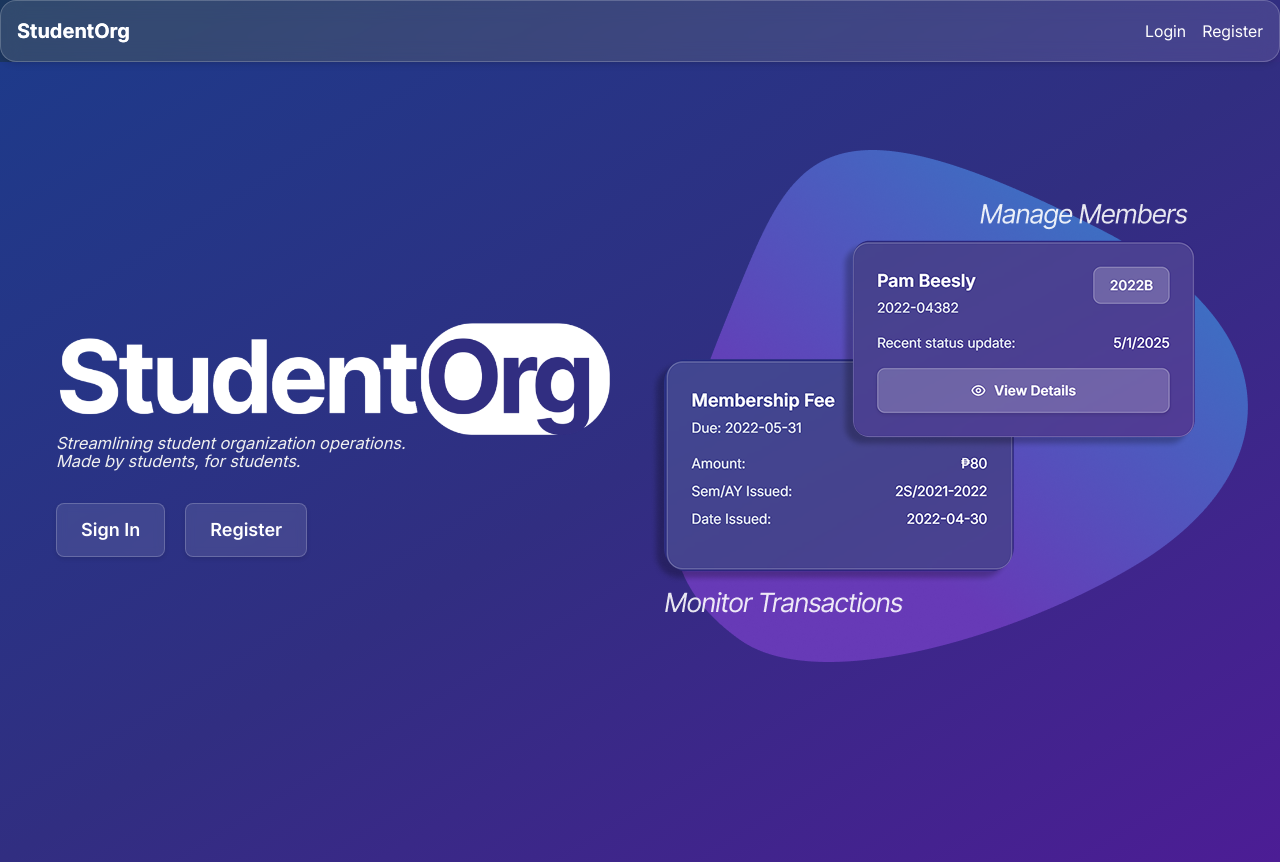
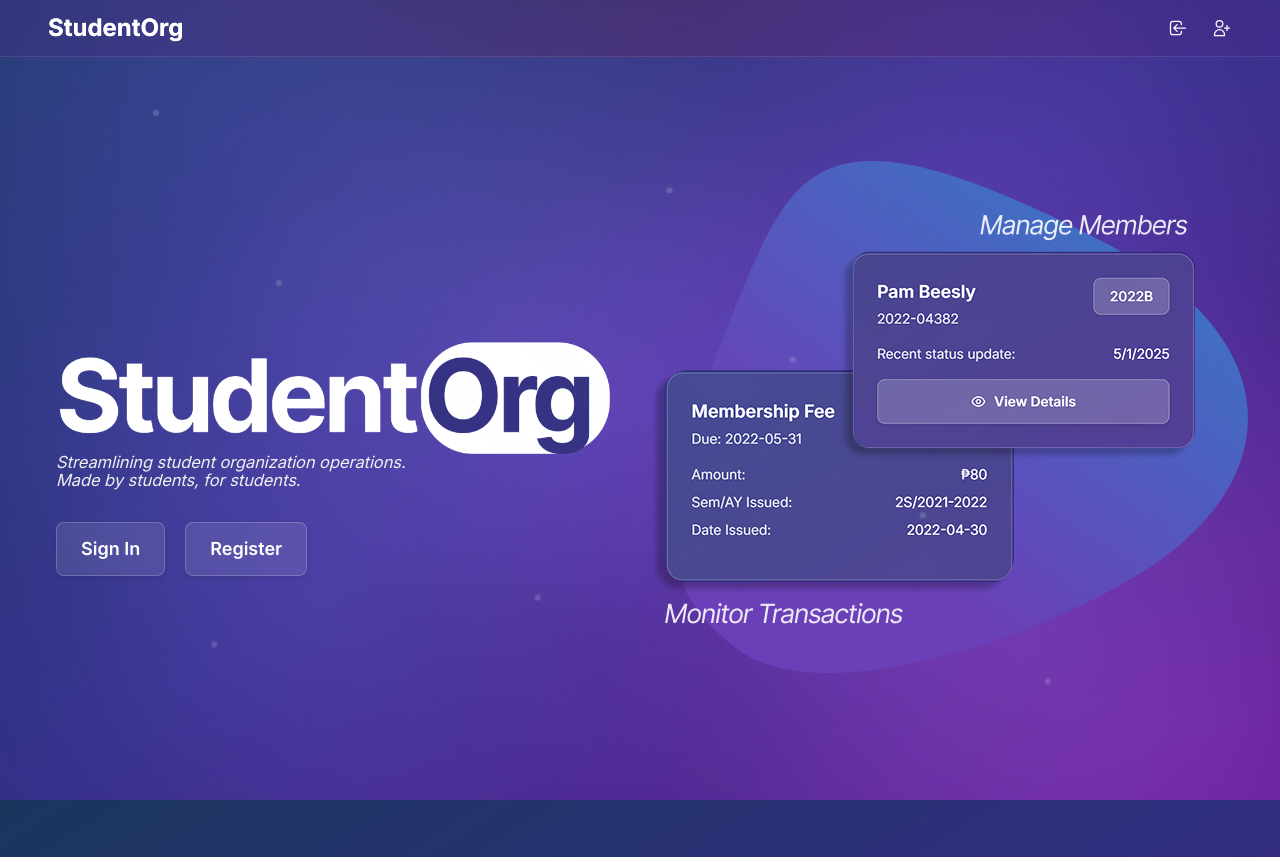
Before and after one commit to adrianneds/studentorg-management-system, a Svelte app: page /home in a window 1280 px wide. Built offline with nearby package versions, Linux system fonts and the light colour scheme.

Commit message:
ui: fix landing page

```diff
--- a/src/App.svelte
+++ b/src/App.svelte
@@ -29,9 +29,12 @@
 </script>
 
 <Router {url}>
+  <div class="bokeh-circle"></div>
+  <div class="bokeh-circle"></div>
+  <div class="bokeh-circle"></div>
   <Navbar />
   <LoadingOverlay />
-  <main class="min-h-screen bg-gradient-to-br from-blue-900 via-indigo-900 to-violet-900">
+  <main class="min-h-screen">
     <div class="container mx-auto px-4 py-6">
       <Route path="/" component={Home} />
       <Route path="/home" component={Home} />
--- a/src/app.css
+++ b/src/app.css
@@ -30,7 +30,123 @@ body {
   color: var(--text-primary);
   background: linear-gradient(to bottom right, #1a365d, #312e81, #5e1893);
   min-height: 100vh;
+  width: 100%;
+  overflow-y: auto;
   @apply antialiased;
+}
+
+/* Bokeh effect */
+body::before {
+  content: '';
+  position: fixed;
+  top: 0;
+  left: 0;
+  width: 100%;
+  height: 100%;
+  pointer-events: none;
+  z-index: 0;
+  background:
+    radial-gradient(circle at 10% 10%, rgba(79, 70, 229, 0.15) 0%, transparent 50%),
+    radial-gradient(circle at 20% 20%, rgba(99, 102, 241, 0.12) 0%, transparent 40%),
+    radial-gradient(circle at 30% 30%, rgba(139, 92, 246, 0.15) 0%, transparent 45%),
+    radial-gradient(circle at 40% 40%, rgba(167, 139, 250, 0.12) 0%, transparent 35%),
+    radial-gradient(circle at 50% 50%, rgba(124, 58, 237, 0.15) 0%, transparent 30%),
+    radial-gradient(circle at 60% 60%, rgba(147, 51, 234, 0.12) 0%, transparent 40%),
+    radial-gradient(circle at 70% 70%, rgba(168, 85, 247, 0.15) 0%, transparent 45%),
+    radial-gradient(circle at 80% 80%, rgba(192, 132, 252, 0.12) 0%, transparent 35%),
+    radial-gradient(circle at 90% 90%, rgba(217, 70, 239, 0.15) 0%, transparent 30%),
+    radial-gradient(circle at 15% 85%, rgba(79, 70, 229, 0.12) 0%, transparent 40%),
+    radial-gradient(circle at 85% 15%, rgba(139, 92, 246, 0.15) 0%, transparent 45%),
+    radial-gradient(circle at 25% 75%, rgba(167, 139, 250, 0.12) 0%, transparent 35%),
+    radial-gradient(circle at 75% 25%, rgba(124, 58, 237, 0.15) 0%, transparent 30%),
+    radial-gradient(circle at 35% 65%, rgba(147, 51, 234, 0.12) 0%, transparent 40%),
+    radial-gradient(circle at 65% 35%, rgba(168, 85, 247, 0.15) 0%, transparent 45%);
+}
+
+/* Floating particles */
+.floating-particles {
+  position: fixed;
+  top: 0;
+  left: 0;
+  width: 100%;
+  height: 100%;
+  pointer-events: none;
+  z-index: 0;
+}
+
+.particle {
+  position: absolute;
+  width: 6px;
+  height: 6px;
+  background: rgba(255, 255, 255, 0.3);
+  border-radius: 50%;
+  animation: float 15s infinite linear;
+  box-shadow: 0 0 10px rgba(255, 255, 255, 0.2);
+}
+
+.particle:nth-child(1) { left: 10%; top: 20%; animation-duration: 20s; }
+.particle:nth-child(2) { left: 20%; top: 40%; animation-duration: 25s; }
+.particle:nth-child(3) { left: 30%; top: 60%; animation-duration: 18s; }
+.particle:nth-child(4) { left: 40%; top: 80%; animation-duration: 22s; }
+.particle:nth-child(5) { left: 50%; top: 30%; animation-duration: 19s; }
+.particle:nth-child(6) { left: 60%; top: 50%; animation-duration: 23s; }
+.particle:nth-child(7) { left: 70%; top: 70%; animation-duration: 21s; }
+.particle:nth-child(8) { left: 80%; top: 90%; animation-duration: 24s; }
+.particle:nth-child(9) { left: 90%; top: 10%; animation-duration: 17s; }
+.particle:nth-child(10) { left: 15%; top: 85%; animation-duration: 26s; }
+
+@keyframes float {
+  0% {
+    transform: translateY(0) translateX(0);
+    opacity: 0.2;
+  }
+  25% {
+    opacity: 0.6;
+  }
+  50% {
+    transform: translateY(-100px) translateX(50px);
+    opacity: 0.8;
+  }
+  75% {
+    opacity: 0.6;
+  }
+  100% {
+    transform: translateY(0) translateX(0);
+    opacity: 0.2;
+  }
+}
+
+/* Subtle shimmer effect */
+.shimmer {
+  position: fixed;
+  top: 0;
+  left: 0;
+  width: 100%;
+  height: 100%;
+  pointer-events: none;
+  z-index: 0;
+  background: linear-gradient(
+    45deg,
+    transparent 0%,
+    rgba(255, 255, 255, 0.03) 50%,
+    transparent 100%
+  );
+  animation: shimmer 8s infinite linear;
+}
+
+@keyframes shimmer {
+  0% {
+    background-position: -200% 0;
+  }
+  100% {
+    background-position: 200% 0;
+  }
+}
+
+/* Base content z-index */
+main, .glass-card, .glass-button, .glass-input {
+  position: relative;
+  z-index: 1;
 }
 
 .glass-card {
@@ -189,7 +305,7 @@ body {
   display: block;
   width: 100%;
   position: relative;
-  max-height: calc(8 * 3.5rem); /* 8 rows * row height */
+  max-height: calc(6 * 3.5rem); /* 6 rows * row height */
   overflow-y: auto;
 }
 
@@ -427,28 +543,25 @@ html {
   width: 78vw;
 }
 
-.cud-modal-container {
-  display: flex;
-  flex-direction: row;
-  justify-content: center;
-  align-items: center;
-  height: 100%;
-  background-color: rgba(87, 84, 128, 0.5);
+/* Modal styles */
+.fixed.inset-0 {
+  position: fixed;
+  top: 0;
+  left: 0;
+  right: 0;
+  bottom: 0;
+  z-index: 999999;
 }
 
-.cud.glass-card {
-  background: rgba(255, 255, 255, 0.80);
+.fixed.inset-0 .glass-card {
+  position: relative;
+  z-index: 1000000;
 }
 
-.cud.glass-card form button {
-  background-color: rgba(52, 35, 130, 0.777);
-  transition: 0.3s;
-}
-
-.cud.glass-card form button:hover {
-  background-color: rgba(219, 216, 232, 0.777);
-  color: var(--secondary);
-  transition: 0.3s;
+/* Ensure base content stays below modal */
+main, .glass-card, .glass-button, .glass-input {
+  position: relative;
+  z-index: 1;
 }
 
 .cud-header {
@@ -531,3 +644,71 @@ div.left-col {
   flex-direction: row;
   width: 100vmax;
 }
+
+/* Center content */
+.container {
+  max-width: 1200px;
+  margin: 0 auto;
+  padding: 0 1rem;
+}
+
+main {
+  display: flex;
+  flex-direction: column;
+  align-items: center;
+  justify-content: center;
+  min-height: calc(100vh - 6rem);
+  width: 100%;
+}
+
+.max-w-7xl {
+  max-width: 80rem;
+  margin: 0 auto;
+  width: 100%;
+  padding: 0 1rem;
+}
+
+.glass-card {
+  width: 100%;
+  max-width: 100%;
+  margin: 0 auto;
+}
+
+.glass-table-container {
+  width: 100%;
+  overflow-x: auto;
+  margin: 0 auto;
+}
+
+.glass-table {
+  width: 100%;
+  margin: 0 auto;
+}
+
+.cud-container {
+  width: 100%;
+  display: flex;
+  justify-content: center;
+  align-items: center;
+}
+
+.cud-options-container {
+  display: flex;
+  justify-content: center;
+  align-items: center;
+  gap: 1rem;
+  width: 100%;
+}
+
+/* Center modal content */
+.fixed.inset-0 {
+  display: flex;
+  align-items: center;
+  justify-content: center;
+}
+
+.fixed.inset-0 .glass-card {
+  margin: 0 auto;
+  max-width: 32rem;
+  width: 100%;
+}
--- a/src/components/LoadingOverlay.svelte
+++ b/src/components/LoadingOverlay.svelte
@@ -3,13 +3,13 @@
 </script>
 
 {#if $loading}
-  <div class="fixed inset-0 bg-black/50 backdrop-blur-sm flex items-center justify-center z-50">
-    <div class="glass-card p-8 flex flex-col items-center">
+  <div class="fixed inset-0 bg-black/50 backdrop-blur-sm flex items-center justify-center z-[9999] min-h-screen">
+    <div class="glass-card p-8 flex flex-col items-center justify-center max-w-sm mx-auto my-auto">
       <svg class="animate-spin h-10 w-10 text-primary mb-4" xmlns="http://www.w3.org/2000/svg" fill="none" viewBox="0 0 24 24">
         <circle class="opacity-25" cx="12" cy="12" r="10" stroke="currentColor" stroke-width="4"></circle>
         <path class="opacity-75" fill="currentColor" d="M4 12a8 8 0 018-8V0C5.373 0 0 5.373 0 12h4zm2 5.291A7.962 7.962 0 014 12H0c0 3.042 1.135 5.824 3 7.938l3-2.647z"></path>
       </svg>
-      <p class="text-primary text-lg">{$loadingMessage || 'Loading...'}</p>
+      <p class="text-primary text-lg text-center">{$loadingMessage || 'Loading...'}</p>
     </div>
   </div>
 {/if}
--- a/src/components/Navbar.svelte
+++ b/src/components/Navbar.svelte
@@ -8,44 +8,67 @@
   }
 </script>
 
-<nav class="glass-card p-4">
-  <div class="max-w-7xl mx-auto flex justify-between items-center">
-    <Link to="/home" class="text-primary font-bold text-xl">StudentOrg</Link>
+<nav class="sticky top-0 z-50 backdrop-blur-lg bg-gradient-to-r from-purple-900/20 via-pink-900/20 to-purple-900/20 border-b border-white/10">
+  <div class="max-w-7xl mx-auto">
+    <div class="flex items-center justify-between px-8 py-3">
+      <Link to="/home" class="text-primary font-bold text-2xl bg-gradient-to-r from-purple-400 to-pink-400 bg-clip-text text-transparent hover:from-purple-300 hover:to-pink-300 transition-all duration-300">
+        StudentOrg
+      </Link>
 
-    <div class="flex items-center gap-4">
+      <div class="flex items-center space-x-6">
         {#if $auth}
           {#if $auth.type === 'organization'}
-          <Link to="/organization-dashboard" class="nav-link" let:active>
-            Dashboard
+            <Link to="/organization-dashboard" class="nav-link" let:active title="Dashboard">
+              <svg class="w-5 h-5" fill="none" stroke="currentColor" viewBox="0 0 24 24" stroke-width="1.5">
+                <path stroke-linecap="round" stroke-linejoin="round" d="M3 12l2-2m0 0l7-7 7 7M5 10v10a1 1 0 001 1h3m10-11l2 2m-2-2v10a1 1 0 01-1 1h-3m-6 0a1 1 0 001-1v-4a1 1 0 011-1h2a1 1 0 011 1v4a1 1 0 001 1m-6 0h6" />
+              </svg>
             </Link>
-          <Link to="/members" class="nav-link" let:active>
-            Members
+            <Link to="/members" class="nav-link" let:active title="Members">
+              <svg class="w-5 h-5" fill="none" stroke="currentColor" viewBox="0 0 24 24" stroke-width="1.5">
+                <path stroke-linecap="round" stroke-linejoin="round" d="M12 4.354a4 4 0 110 5.292M15 21H3v-1a6 6 0 0112 0v1zm0 0h6v-1a6 6 0 00-9-5.197M13 7a4 4 0 11-8 0 4 4 0 018 0z" />
+              </svg>
             </Link>
-          <Link to="/fees" class="nav-link" let:active>
-            Fees
+            <Link to="/fees" class="nav-link" let:active title="Fees">
+              <svg class="w-5 h-5" fill="none" stroke="currentColor" viewBox="0 0 24 24" stroke-width="1.5">
+                <path stroke-linecap="round" stroke-linejoin="round" d="M17 9V7a2 2 0 00-2-2H5a2 2 0 00-2 2v6a2 2 0 002 2h2m2 4h10a2 2 0 002-2v-6a2 2 0 00-2-2H9a2 2 0 00-2 2v6a2 2 0 002 2zm7-5a2 2 0 11-4 0 2 2 0 014 0z" />
+              </svg>
             </Link>
           {:else}
-          <Link to="/member-dashboard" class="nav-link" let:active>
-            Dashboard
+            <Link to="/member-dashboard" class="nav-link" let:active title="Dashboard">
+              <svg class="w-5 h-5" fill="none" stroke="currentColor" viewBox="0 0 24 24" stroke-width="1.5">
+                <path stroke-linecap="round" stroke-linejoin="round" d="M3 12l2-2m0 0l7-7 7 7M5 10v10a1 1 0 001 1h3m10-11l2 2m-2-2v10a1 1 0 01-1 1h-3m-6 0a1 1 0 001-1v-4a1 1 0 011-1h2a1 1 0 011 1v4a1 1 0 001 1m-6 0h6" />
+              </svg>
             </Link>
-          <Link to="/member-fees" class="nav-link" let:active>
-            My Fees
+            <Link to="/member-fees" class="nav-link" let:active title="My Fees">
+              <svg class="w-5 h-5" fill="none" stroke="currentColor" viewBox="0 0 24 24" stroke-width="1.5">
+                <path stroke-linecap="round" stroke-linejoin="round" d="M17 9V7a2 2 0 00-2-2H5a2 2 0 00-2 2v6a2 2 0 002 2h2m2 4h10a2 2 0 002-2v-6a2 2 0 00-2-2H9a2 2 0 00-2 2v6a2 2 0 002 2zm7-5a2 2 0 11-4 0 2 2 0 014 0z" />
+              </svg>
             </Link>
           {/if}
+          <div class="h-6 w-px bg-white/10 mx-4"></div>
           <button
             on:click={handleLogout}
-          class="glass-button"
+            class="glass-button flex items-center space-x-2"
+            title="Logout"
           >
-          Logout
+            <svg class="w-5 h-5" fill="none" stroke="currentColor" viewBox="0 0 24 24" stroke-width="1.5">
+              <path stroke-linecap="round" stroke-linejoin="round" d="M17 16l4-4m0 0l-4-4m4 4H7m6 4v1a3 3 0 01-3 3H6a3 3 0 01-3-3V7a3 3 0 013-3h4a3 3 0 013 3v1" />
+            </svg>
+            <span>Logout</span>
           </button>
         {:else}
-        <Link to="/login" class="nav-link" let:active>
-          Login
+          <Link to="/login" class="nav-link" let:active title="Login">
+            <svg class="w-5 h-5" fill="none" stroke="currentColor" viewBox="0 0 24 24" stroke-width="1.5">
+              <path stroke-linecap="round" stroke-linejoin="round" d="M11 16l-4-4m0 0l4-4m-4 4h14m-5 4v1a3 3 0 01-3 3H6a3 3 0 01-3-3V7a3 3 0 013-3h7a3 3 0 013 3v1" />
+            </svg>
           </Link>
-        <Link to="/register" class="nav-link" let:active>
-          Register
+          <Link to="/register" class="nav-link" let:active title="Register">
+            <svg class="w-5 h-5" fill="none" stroke="currentColor" viewBox="0 0 24 24" stroke-width="1.5">
+              <path stroke-linecap="round" stroke-linejoin="round" d="M18 9v3m0 0v3m0-3h3m-3 0h-3m-2-5a4 4 0 11-8 0 4 4 0 018 0zM3 20a6 6 0 0112 0v1H3v-1z" />
+            </svg>
           </Link>
         {/if}
+      </div>
     </div>
   </div>
 </nav>
@@ -54,35 +77,39 @@
   .nav-link {
     display: inline-flex;
     align-items: center;
-    padding: 0.5rem 1rem;
-    font-size: 0.875rem;
-    font-weight: 500;
+    justify-content: center;
+    padding: 0.5rem;
     color: var(--text-primary);
-    transition: all 0.2s;
-    border-radius: 0.375rem;
+    transition: all 0.3s ease;
+    background: rgba(255, 255, 255, 0.03);
+    backdrop-filter: blur(5px);
+    border: 1px solid rgba(255, 255, 255, 0.05);
   }
 
   .nav-link:hover {
-    color: var(--text-secondary);
+    background: rgba(255, 255, 255, 0.08);
+    transform: translateY(-1px);
+    box-shadow: 0 4px 12px rgba(0, 0, 0, 0.1);
   }
 
   :global(.active) {
+    background: linear-gradient(to right, rgba(139, 92, 246, 0.15), rgba(236, 72, 153, 0.15));
+    border-color: rgba(139, 92, 246, 0.2);
     color: var(--text-secondary);
   }
 
   .glass-button {
-    background: rgba(255, 255, 255, 0.1);
+    background: linear-gradient(to right, rgba(139, 92, 246, 0.15), rgba(236, 72, 153, 0.15));
     backdrop-filter: blur(5px);
-    border-radius: 0.5rem;
-    border: 1px solid rgba(255, 255, 255, 0.2);
+    border: 1px solid rgba(139, 92, 246, 0.2);
     color: var(--text-primary);
     padding: 0.5rem 1rem;
-    font-size: 0.875rem;
-    font-weight: 500;
     transition: all 0.3s ease;
   }
 
   .glass-button:hover {
-    background: rgba(255, 255, 255, 0.2);
+    background: linear-gradient(to right, rgba(139, 92, 246, 0.25), rgba(236, 72, 153, 0.25));
+    transform: translateY(-1px);
+    box-shadow: 0 4px 12px rgba(0, 0, 0, 0.1);
   }
 </style>
--- a/src/routes/Home.svelte
+++ b/src/routes/Home.svelte
@@ -15,6 +15,12 @@
 </script>
 
 <div class="home-container h-[calc(100vh-6rem)] flex flex-row py-8">
+  <div class="floating-particles">
+    {#each Array(10) as _, i}
+      <div class="particle"></div>
+    {/each}
+  </div>
+  <div class="shimmer"></div>
   <div class="left-col">
     <div class="logo">
       <img src='src\assets\logo.png' alt="" class="home-logo">
@@ -33,11 +39,10 @@
       </Link>
     </div>
   </div>
-  <div class="right-col">
-    <img src="src\assets\screenshots.png" alt="" class="ml-10 mt-8 home-screenshots">
+  <div class="right-col flex items-center">
+    <img src="src\assets\screenshots.png" alt="" class="ml-10 mb-20 home-screenshots">
   </div>
 </div>
-
 
 <!-- <div class="h-[calc(100vh-6rem)] flex items-center justify-center py-8">
   <div class="w-full max-w-4xl px-4">
```
Lines whose indentation alone changed are shown as unchanged.
